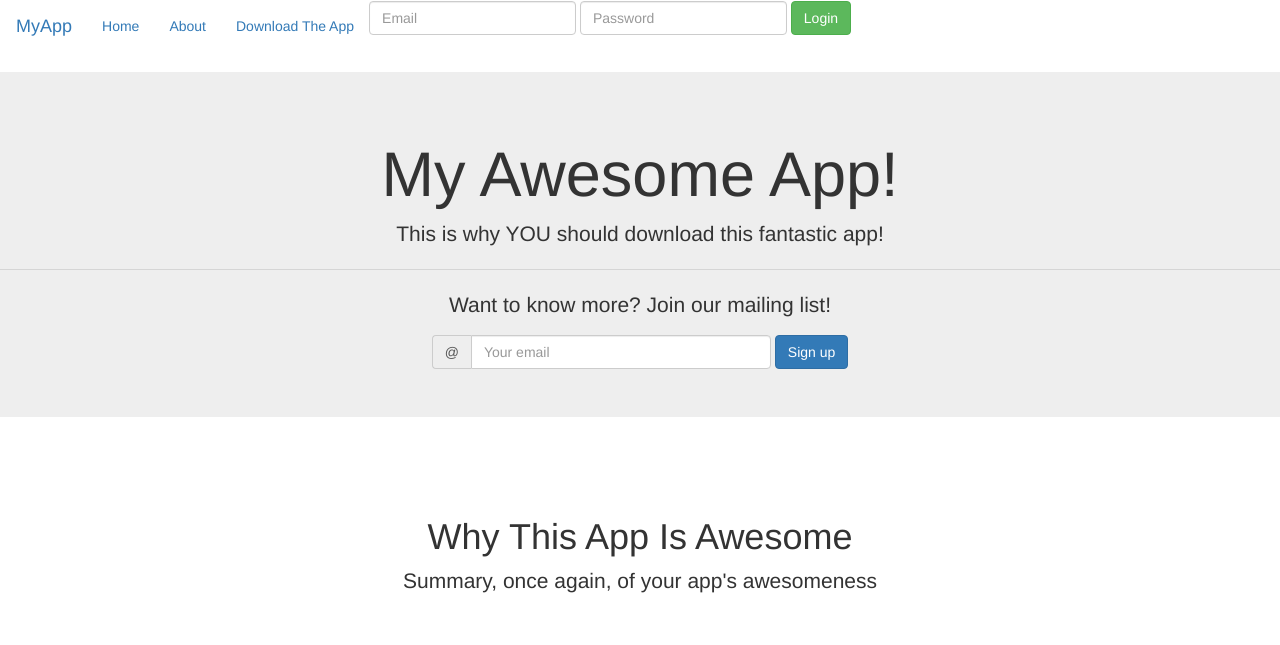
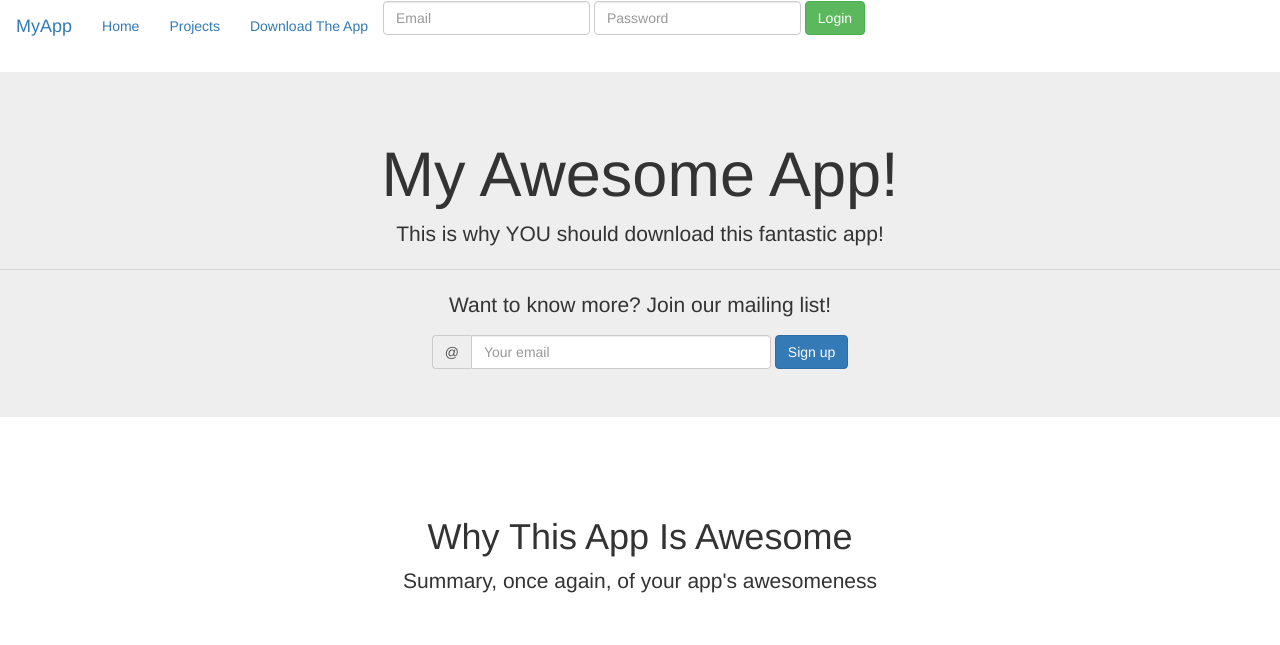
Before and after one commit to DavidMeldarion/davidmeldarion.github.io, a plain HTML site: page index.html in a window 1280 px wide. Shown: the top 645 px of the page. Drawn offline with nearby package versions, Linux system fonts and the light colour scheme.

Commit message:
Update index.html

```diff
--- a/index.html
+++ b/index.html
@@ -77,7 +77,7 @@
               <a class="nav-link" href="#jumbotron">Home <span class="sr-only">(current)</span></a>
             </li>
             <li class="nav-item">
-              <a class="nav-link" href="#about">About</a>
+              <a class="nav-link" href="#app_landing_page_rev2.html">Projects</a>
             </li>
             <li class="nav-item">
               <a class="nav-link" href="#footer">Download The App</a>
```
